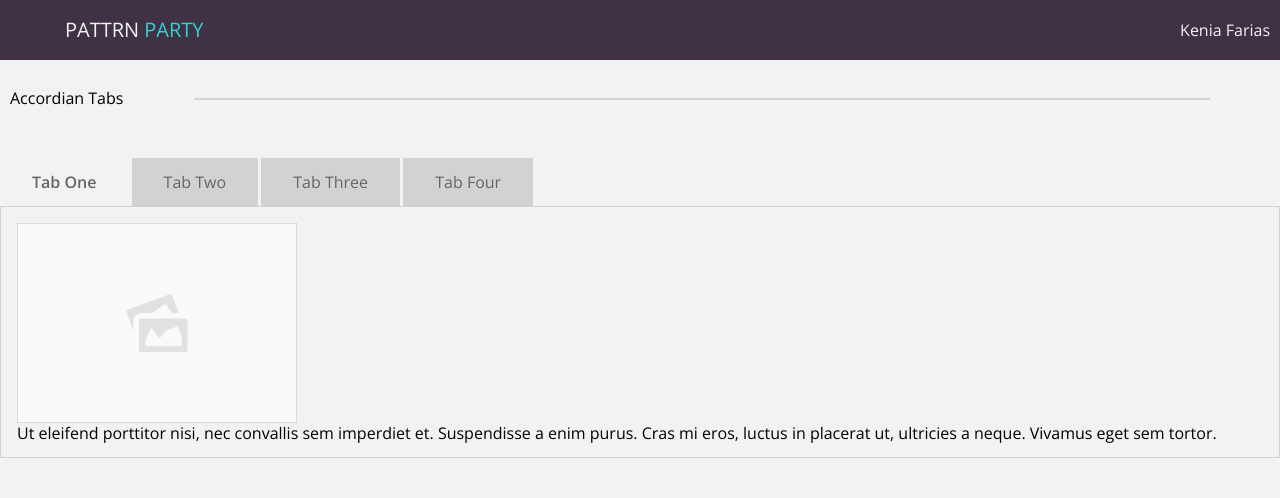
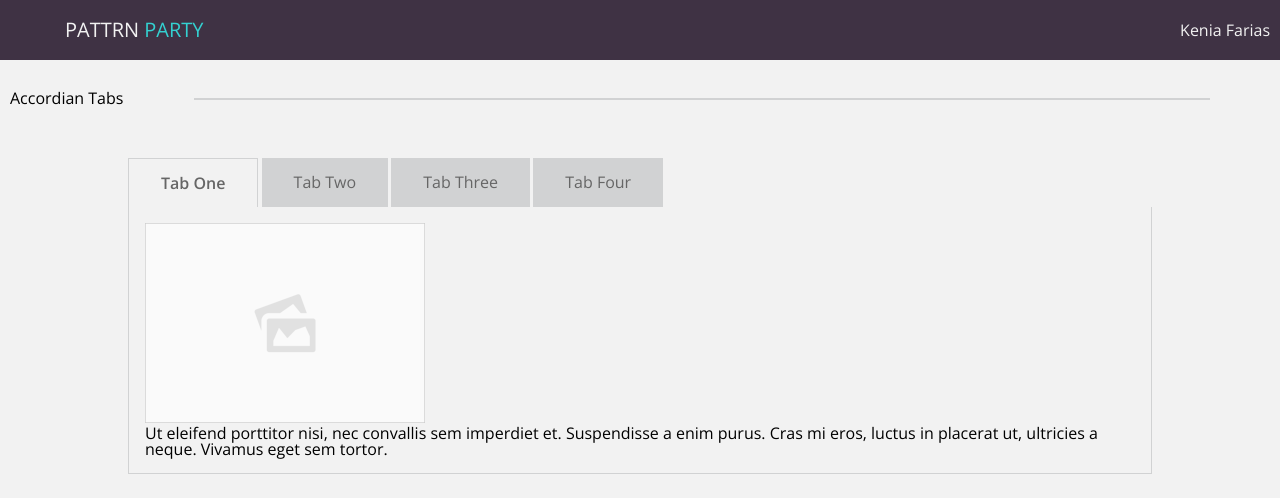
Before and after one commit to kfarias/pattern-party, a website: page index.html in a window 1280 px wide. Drawn offline with nearby package versions, Linux system fonts and the light colour scheme.

Commit message:
more styling on the tabs

```diff
--- a/index.html
+++ b/index.html
@@ -17,6 +17,7 @@
           <p>Accordian Tabs</p>
           <hr></hr>
         </div>
+        <section class="tab-wrap">
         <div class="tabs">
           <input type="radio" name="tabs" id="tabone" checked="checked">
           <label class="tabone" for="tabone">Tab One</label>
@@ -51,6 +52,7 @@
           </h1>
         </div>
       </div>
+    </section>
 
 
 
--- a/styles.css
+++ b/styles.css
@@ -84,13 +84,14 @@ hr {
   -webkit-flex-grow: 1;
   -ms-flex-positive: 1;
   flex-grow: 1;
-  width: 100%;
+  /*width: 100%;*/
   display: none;
   padding: 1rem;
   background: #F2F2F2;
 }
 
 .tabs input[type="radio"] {
+  border-bottom: 1px solid #D1D2D3;
   position: absolute;
   opacity: 0;
 }
@@ -98,6 +99,9 @@ hr {
    background: #F2F2F2;
    font-weight: 600;
    color: #666666;
+   border-top: 1px solid #D1D2D3;
+   border-left: 1px solid #D1D2D3;
+   border-right: 1px solid #D1D2D3;
  }
 .tabs input[type="radio"]:checked + label + .tab {
   display: block;
@@ -105,10 +109,21 @@ hr {
 
 .tab {
   border: 1px solid #D1D2D3;
+  border-top:none;
+}
+
+.tab-wrap {
+  width: 80%;
+  margin-left: auto;
+  margin-right: auto;
 }
 
 @media (max-width: 480px) {
     body {
         background-color: lightgreen;
     }
+    .header-container {
+      display: flex;
+
+    }
 }
```
